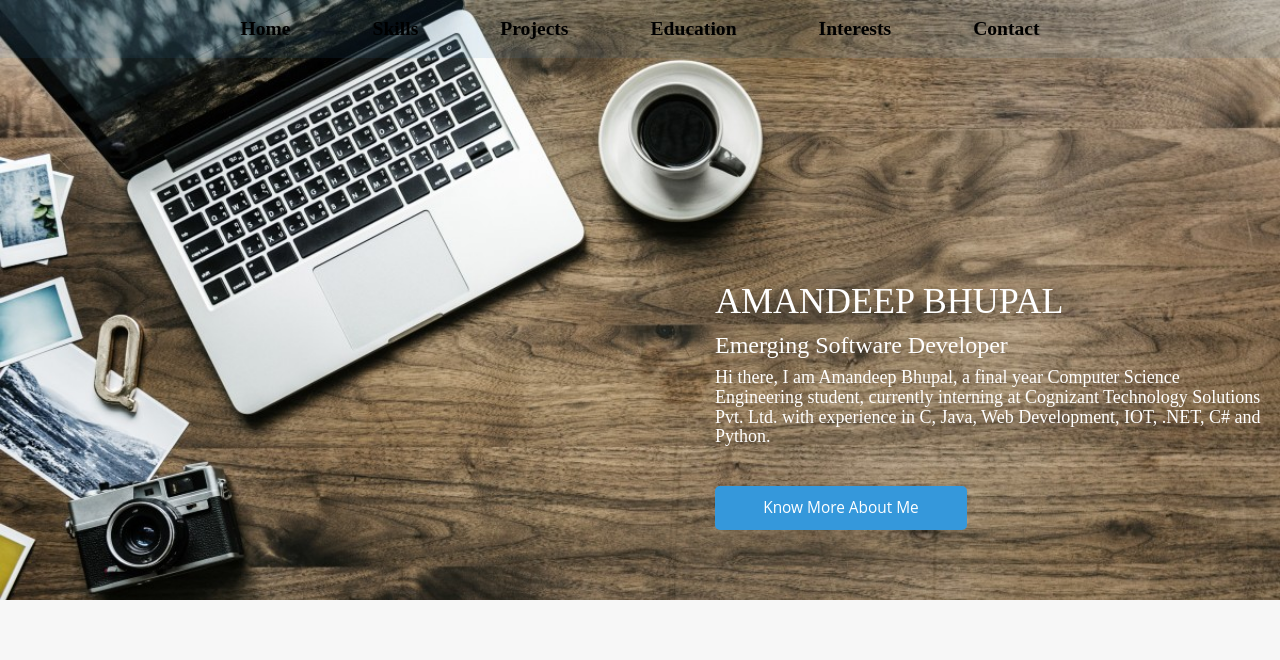
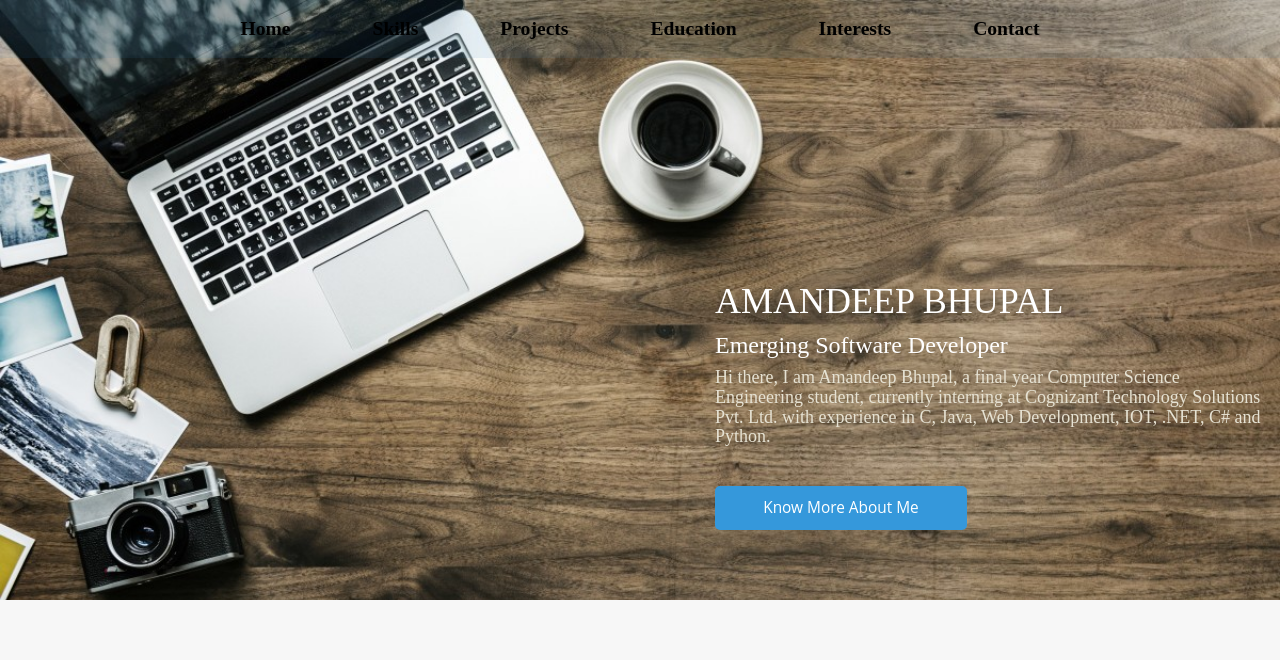
Before and after one commit to AkashMahajan19/AmandeepBhupal.github.io, a plain HTML site: page index.html in a window 1280 px wide. Shown: the top 660 px of the page. Drawn offline with nearby package versions, Linux system fonts and the light colour scheme; files whose address does not match are found by name; a web font is replaced by a local one.

Commit message:
Update index.html

```diff
--- a/index.html
+++ b/index.html
@@ -165,7 +165,7 @@ Smartphone Compatible web template, free webdesigns for Nokia, Samsung, LG, Sony
 
 				 <h1 style="color:rgba(255,255,255,1);font-family:'Times New Roman', Times, serif ;">AMANDEEP BHUPAL</h1>
 				<h3 style="color:rgba(255,255,255,1);font-family:'Times New Roman', Times, serif ;padding-top:10px;">Emerging Software Developer</h3>
-				 <h4 style="color:rgba(255,255,255,1);font-family:'Times New Roman', Times, serif ;padding-top:10px;">Hi there, I am Amandeep Bhupal, a final year Computer Science Engineering student,
+				 <h4 style="color:#e6e2d3;font-family:'Times New Roman', Times, serif ;padding-top:10px;">Hi there, I am Amandeep Bhupal, a final year Computer Science Engineering student,
 	currently interning at Cognizant Technology Solutions Pvt. Ltd. with experience in C, Java, Web Development, IOT, .NET, C# and Python.
 </h4>
 				 <a href="#about" class='scroll' ">Know More About Me</a>
```
